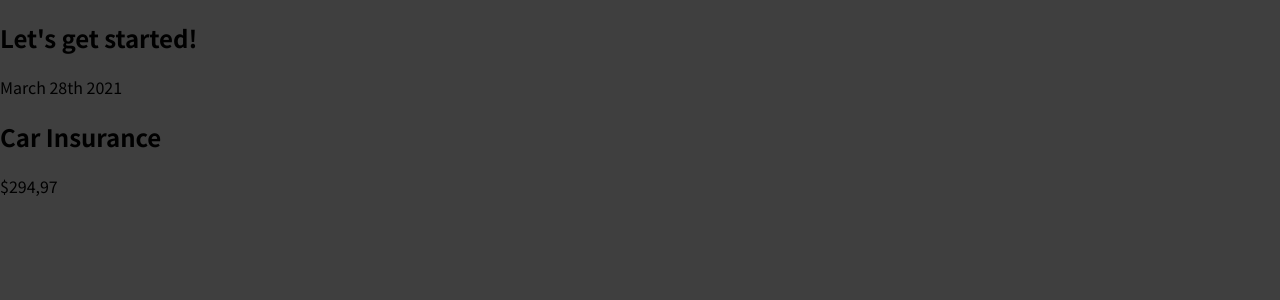
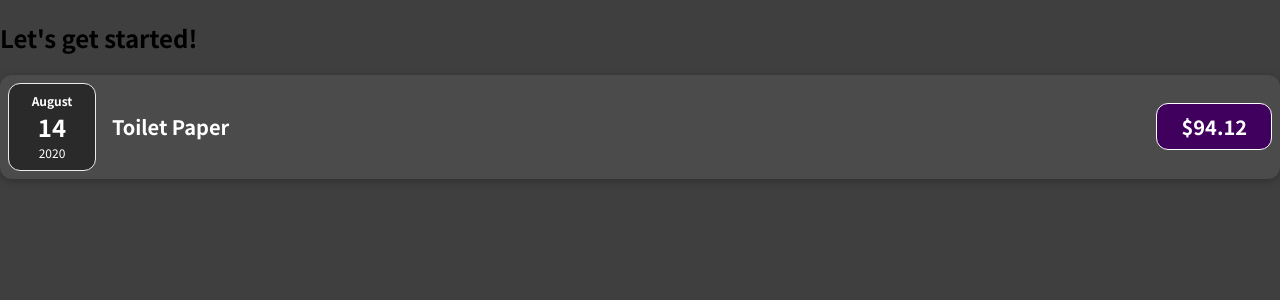
Before and after one commit to movileanuv/react-complete-guide, a JavaScript app in the folder 01-starting-setup/: page / in a window 1280 px wide. Shown: the top 300 px of the page. Built offline with nearby package versions, Linux system fonts and the light colour scheme.

Commit message:
splitting into multiple components

```diff
--- a/01-starting-setup/src/App.js
+++ b/01-starting-setup/src/App.js
@@ -1,10 +1,32 @@
 import ExpenseItem from "./components/ExpenseItem";
 
 function App() {
+  const expenses = [
+    {
+      id: 'e1',
+      title: 'Toilet Paper',
+      amount: 94.12,
+      date: new Date(2020, 7, 14),
+    },
+    { id: 'e2', title: 'New TV', amount: 799.49, date: new Date(2021, 2, 12) },
+    {
+      id: 'e3',
+      title: 'Car Insurance',
+      amount: 294.67,
+      date: new Date(2021, 2, 28),
+    },
+    {
+      id: 'e4',
+      title: 'New Desk (Wooden)',
+      amount: 450,
+      date: new Date(2021, 5, 12),
+    },
+  ];
+
   return (
     <div>
       <h2>Let's get started!</h2>
-      <ExpenseItem></ExpenseItem>
+      <ExpenseItem title={expenses[0].title} amount={expenses[0].amount} date={expenses[0].date}></ExpenseItem>
     </div>
   );
 }
--- /dev/null
+++ b/01-starting-setup/src/components/ExpenseDate.css
@@ -0,0 +1,26 @@
+.expense-date {
+  display: flex;
+  flex-direction: column;
+  width: 5.5rem;
+  height: 5.5rem;
+  border: 1px solid #ececec;
+  background-color: #2a2a2a;
+  color: white;
+  border-radius: 12px;
+  align-items: center;
+  justify-content: center;
+}
+
+.expense-date__month {
+  font-size: 0.75rem;
+  font-weight: bold;
+}
+
+.expense-date__year {
+  font-size: 0.75rem;
+}
+
+.expense-date__day {
+  font-size: 1.5rem;
+  font-weight: bold;
+}
--- /dev/null
+++ b/01-starting-setup/src/components/ExpenseDate.js
@@ -0,0 +1,16 @@
+import './ExpenseDate.css'
+
+function ExpenseDate(props) {
+  const month = props.date.toLocaleString('en-US', {month: 'long'})
+  const day = props.date.toLocaleString('en-US', {day: '2-digit'})
+  const year = props.date.getFullYear()
+  return (
+    <div className={'expense-date'}>
+      <div className={'expense-date__month'}>{month}</div>
+      <div className={'expense-date__day'}>{day}</div>
+      <div className={'expense-date__year'}>{year}</div>
+    </div>
+  )
+}
+
+export default ExpenseDate
--- /dev/null
+++ b/01-starting-setup/src/components/ExpenseItem.css
@@ -0,0 +1,56 @@
+.expense-item {
+  display: flex;
+  justify-content: space-between;
+  align-items: center;
+  box-shadow: 0 2px 8px rgba(0, 0, 0, 0.25);
+  padding: 0.5rem;
+  margin: 1rem 0;
+  border-radius: 12px;
+  background-color: #4b4b4b;
+}
+
+.expense-item__description {
+  display: flex;
+  flex-direction: column;
+  gap: 1rem;
+  align-items: flex-end;
+  flex-flow: column-reverse;
+  justify-content: flex-start;
+  flex: 1;
+}
+
+.expense-item h2 {
+  color: #3a3a3a;
+  font-size: 1rem;
+  flex: 1;
+  margin: 0 1rem;
+  color: white;
+}
+
+.expense-item__price {
+  font-size: 1rem;
+  font-weight: bold;
+  color: white;
+  background-color: #40005d;
+  border: 1px solid white;
+  padding: 0.5rem;
+  border-radius: 12px;
+}
+
+@media (min-width: 580px) {
+  .expense-item__description {
+    flex-direction: row;
+    align-items: center;
+    justify-content: flex-start;
+    flex: 1;
+  }
+
+  .expense-item__description h2 {
+    font-size: 1.25rem;
+  }
+
+  .expense-item__price {
+    font-size: 1.25rem;
+    padding: 0.5rem 1.5rem;
+  }
+}
--- a/01-starting-setup/src/components/ExpenseItem.js
+++ b/01-starting-setup/src/components/ExpenseItem.js
@@ -1,10 +1,14 @@
-function ExpenseItem() {
+import ExpenseDate from "./ExpenseDate";
+import './ExpenseItem.css'
+
+function ExpenseItem(props) {
+
   return (
-    <div>
-      <div>March 28th 2021</div>
-      <div>
-        <h2>Car Insurance</h2>
-        <div>$294,97</div>
+    <div className={'expense-item'}>
+      <ExpenseDate date={props.date}/>
+      <div className={'expense-item__description'}>
+        <h2>{props.title}</h2>
+        <div className={'expense-item__price'}>${props.amount}</div>
       </div>
     </div>
   )
```
